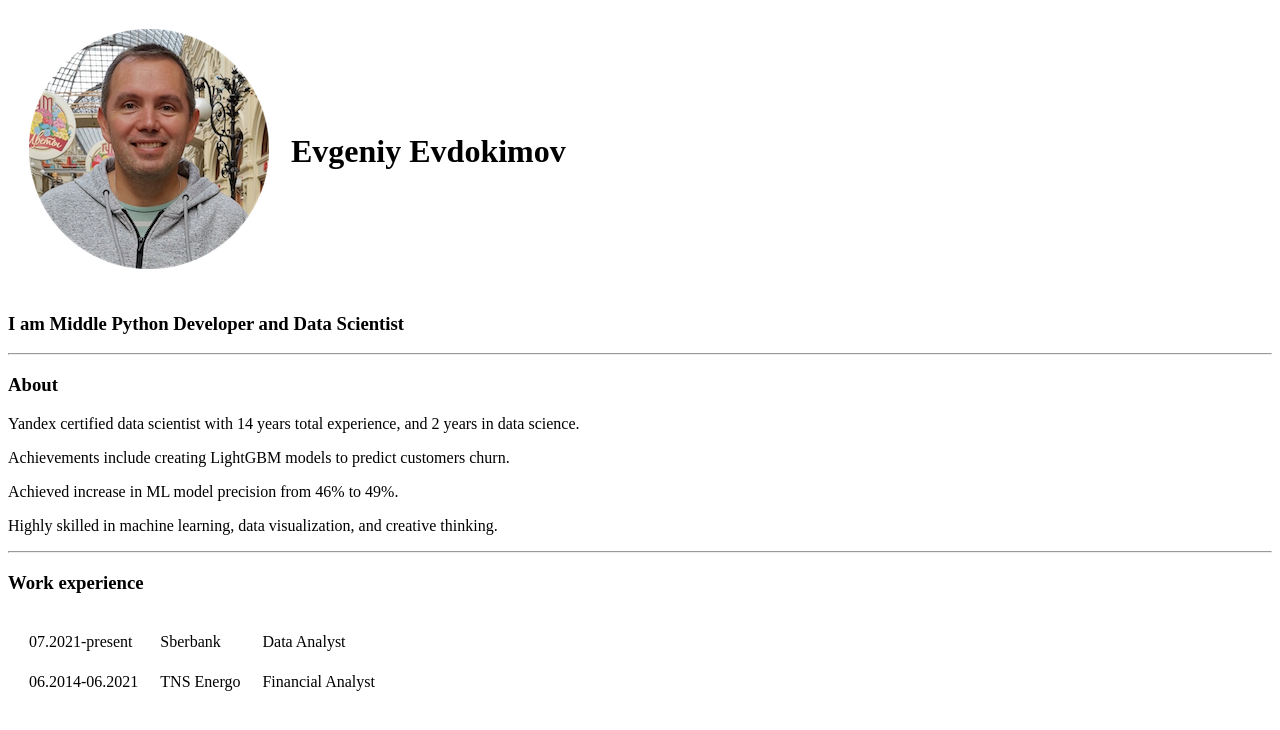
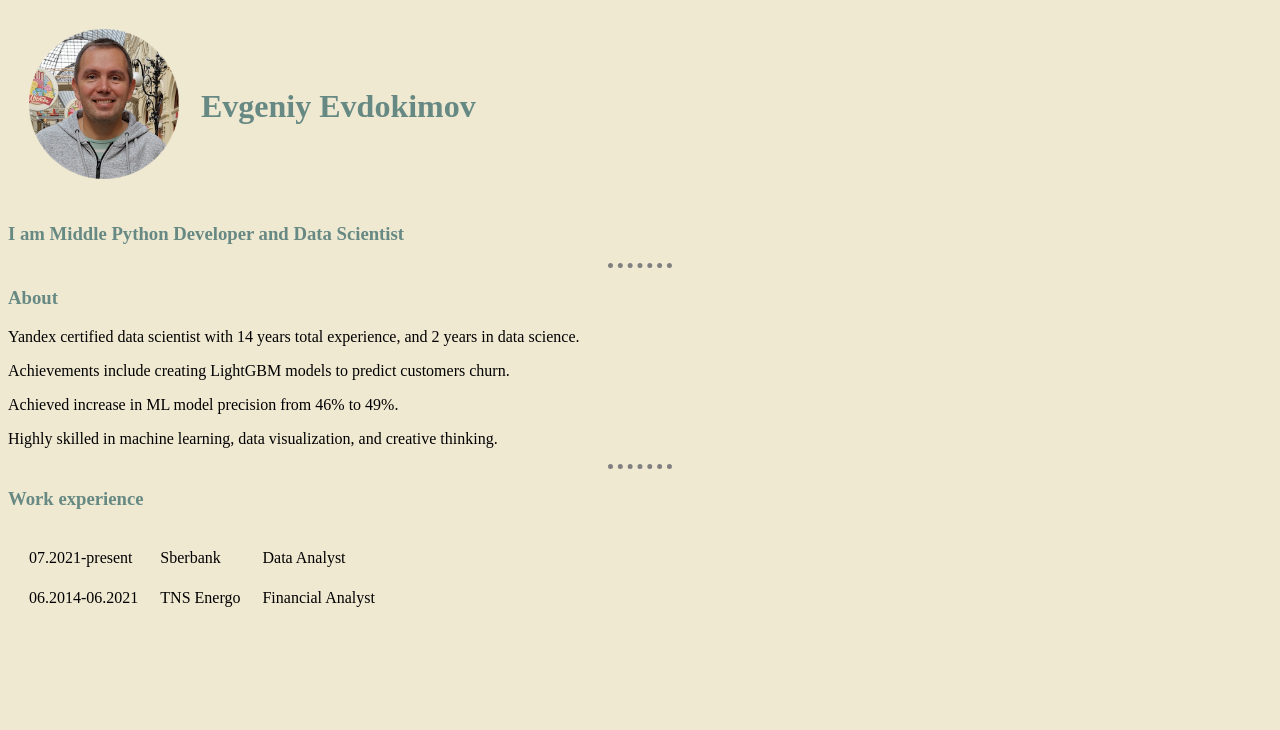
Before and after one commit to evdokimov-ek/CV, a plain HTML site: page index.html in a window 1280 px wide. Drawn offline with Linux system fonts and the light colour scheme.

Commit message:
add css styles

```diff
--- /dev/null
+++ b/css/styles.css
@@ -0,0 +1,19 @@
+body {
+    background-color: #F0E9D2;
+}
+hr {
+    border-style: none;
+    border-top-style: dotted;
+    border-color: grey;
+    border-width: 5px;
+    width: 5%;
+}
+img {
+    height: 150px;
+}
+h1 {
+    color: #678983;
+}
+h3 {
+    color: #678983;
+}
--- a/index.html
+++ b/index.html
@@ -3,6 +3,7 @@
 <head>
     <meta charset="UTF-8">
     <title>Evgeniy's Personal Site</title>
+    <link rel="stylesheet" href="css/styles.css">
 </head>
 <body>
 <table cellspacing="20">
```
